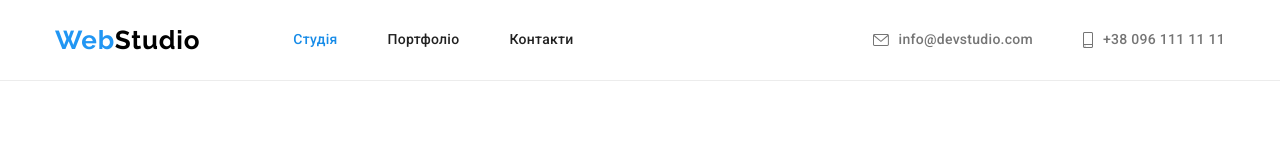
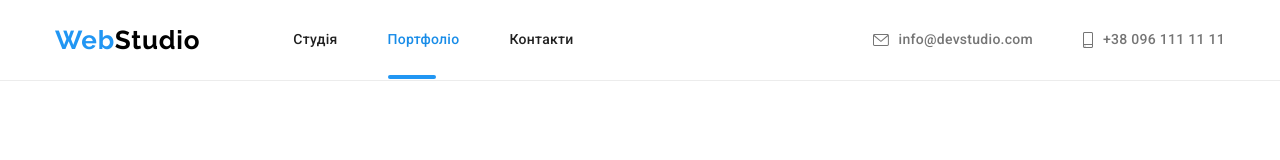
Before and after one commit to Artem4535/goit-markup-hw-04, a plain HTML site: page portfolio.html in a window 1280 px wide. Shown: the top 160 px of the page. Drawn offline with nearby package versions, Linux system fonts and the light colour scheme.

Commit message:
исправил ошибки

```diff
--- a/css/styles.css
+++ b/css/styles.css
@@ -672,3 +672,17 @@ color: var(--second-text-color);
     fill: var(--primary-text-color);
     background-color: var(--accent-text-color);
 }
+.link.link.current::after {
+    content: '';
+    display: block;
+    width: 48px;
+    height: 4px;
+    bottom: -1px;
+    transform: translate(0, -50%);
+    position: absolute;
+    background-color: var(--accent-text-color);
+    border-radius: 2px;
+}
+.site-nav-list .item {
+    position: relative;
+}
--- a/portfolio.html
+++ b/portfolio.html
@@ -18,8 +18,8 @@
         <nav class="site-nav">
             <a class="link-logo" href=""><span class="logo">Web</span><span class="logo-title">Studio</span></a>
             <ul class="list site-nav-list">
-                <li class="item"><a class="link current" href="./index.html">Студія</a></li>
-                <li class="item"><a class="link" href="./portfolio.html">Портфоліо</a></li>
+                <li class="item"><a class="link" href="./index.html">Студія</a></li>
+                <li class="item"><a class="link current" href="./portfolio.html">Портфоліо</a></li>
                 <li class="item"><a class="link" href="">Контакти</a></li>
             </ul>
         </nav>
```
Also changed, not shown: 1 other file.
